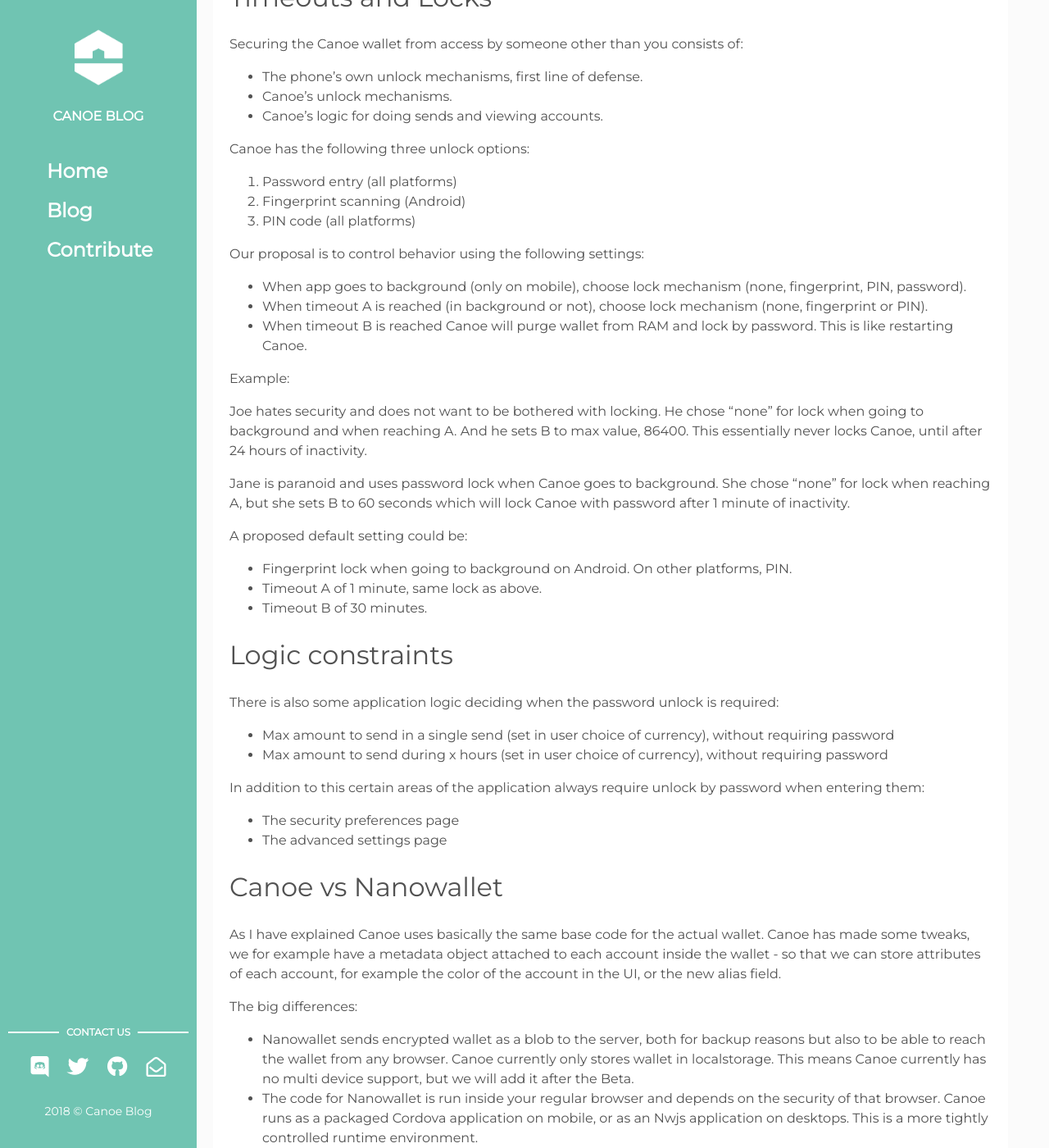
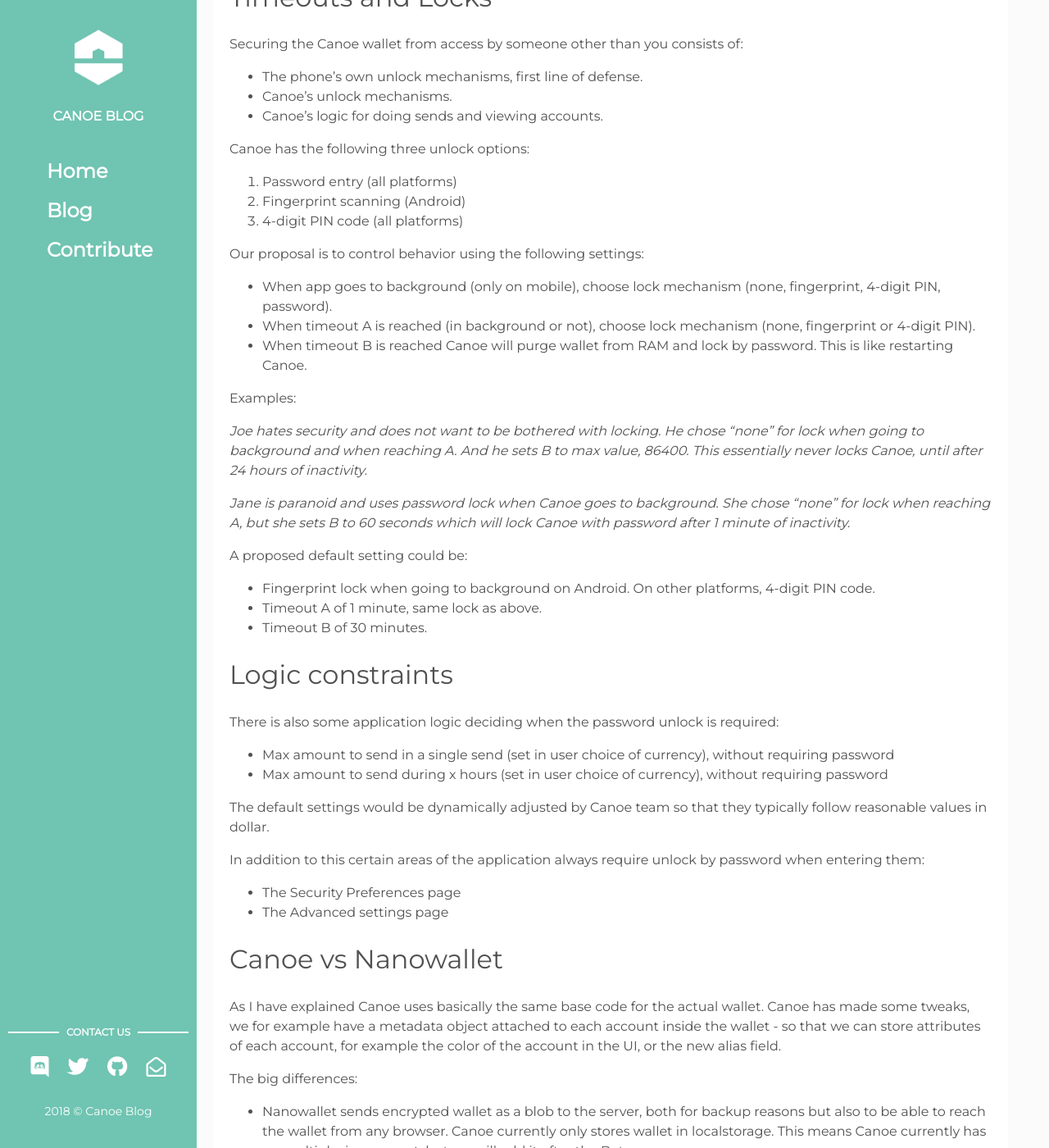
Before and after one commit to getcanoe/website, a Jekyll site: the page built from _posts/2018-02-11-security-in-beta.markdown, in a window 1280 px wide and 1400 px high, scrolled down 2018 px. Shown: the whole window at 82% size. Built offline with Jekyll 4.4.1, drawn with Linux system fonts in a browser that asks for light colours; nearby versions of some CDN libraries.

Commit message:
Adjusted security post

```diff
--- a/_posts/2018-02-11-security-in-beta.markdown
+++ b/_posts/2018-02-11-security-in-beta.markdown
@@ -55,29 +55,28 @@
 * Canoe's logic for doing sends and viewing accounts.
 
 Canoe has the following three unlock options:
+
 1. Password entry (all platforms)
 2. Fingerprint scanning (Android)
-3. PIN code (all platforms)
+3. 4-digit PIN code (all platforms)
 
 Our proposal is to control behavior using the following settings:
 
-* When app goes to background (only on mobile), choose lock mechanism (none, fingerprint, PIN, password).
-* When timeout A is reached (in background or not), choose lock mechanism (none, fingerprint or PIN).
+* When app goes to background (only on mobile), choose lock mechanism (none, fingerprint, 4-digit PIN, password).
+* When timeout A is reached (in background or not), choose lock mechanism (none, fingerprint or 4-digit PIN).
 * When timeout B is reached Canoe will purge wallet from RAM and lock by password. This is like restarting Canoe.
 
-Example:
+Examples:
 
-Joe hates security and does not want to be bothered with locking. He chose "none" for lock when going to background and when reaching A. And he sets B to max value, 86400. This essentially never locks Canoe, until after 24 hours of inactivity.
+_Joe hates security and does not want to be bothered with locking. He chose "none" for lock when going to background and when reaching A. And he sets B to max value, 86400. This essentially never locks Canoe, until after 24 hours of inactivity._
 
-Jane is paranoid and uses password lock when Canoe goes to background. She chose "none" for lock when reaching A, but she sets B to 60 seconds which will lock Canoe with password after 1 minute of inactivity.
+_Jane is paranoid and uses password lock when Canoe goes to background. She chose "none" for lock when reaching A, but she sets B to 60 seconds which will lock Canoe with password after 1 minute of inactivity._
 
 A proposed default setting could be:
 
-* Fingerprint lock when going to background on Android. On other platforms, PIN.
+* Fingerprint lock when going to background on Android. On other platforms, 4-digit PIN code.
 * Timeout A of 1 minute, same lock as above.
 * Timeout B of 30 minutes.
-
-
 
 # Logic constraints
 
@@ -86,10 +85,12 @@
 * Max amount to send in a single send (set in user choice of currency), without requiring password
 * Max amount to send during x hours (set in user choice of currency), without requiring password
 
+The default settings would be dynamically adjusted by Canoe team so that they typically follow reasonable values in dollar.
+
 In addition to this certain areas of the application always require unlock by password when entering them:
 
-* The security preferences page
-* The advanced settings page
+* The Security Preferences page
+* The Advanced settings page
 
 # Canoe vs Nanowallet
 As I have explained Canoe uses basically the same base code for the actual wallet. Canoe has made some tweaks, we for example have a metadata object attached to each account inside the wallet - so that we can store attributes of each account, for example the color of the account in the UI, or the new alias field.
```
